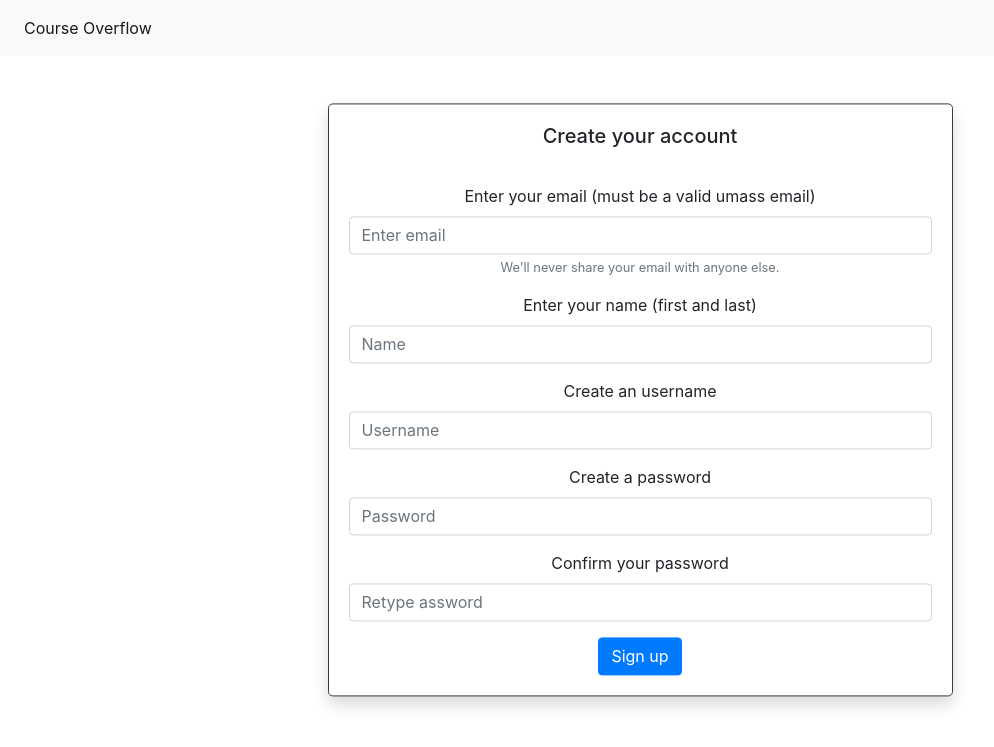
After one commit to Merlin1A/cs326-team-psi, a PHP site: page /createacc.html in a window 1280 px wide. The commit adds this page. Shown: the top 747 px of the page, without its empty margins (0-994 px from the left). Run offline with PHP 8.4, Linux system fonts and the light colour scheme.

Commit message:
added in template for users to create account

```diff
--- /dev/null
+++ b/createacc.html
@@ -0,0 +1,81 @@
+<!doctype html>
+<html lang="en">
+  <head>
+    <!-- Required meta tags -->
+    <meta charset="utf-8">
+    <meta name="viewport" content="width=device-width, initial-scale=1, shrink-to-fit=no">
+
+    <!-- Bootstrap CSS -->
+    <link rel="stylesheet" href="https://stackpath.bootstrapcdn.com/bootstrap/4.4.1/css/bootstrap.min.css" integrity="sha384-Vkoo8x4CGsO3+Hhxv8T/Q5PaXtkKtu6ug5TOeNV6gBiFeWPGFN9MuhOf23Q9Ifjh" crossorigin="anonymous">
+    <link rel="stylesheet" href="main.css">
+  </head>
+  <nav class="navbar sticky-top navbar-expand-lg navbar-light bg-light justify-content-between">
+      <button class="navbar-toggler" type="button" data-toggle="collapse" data-target="#navbarNavDropdown" aria-controls="navbarNavDropdown" aria-expanded="false" aria-label="Toggle navigation">
+    <span class="navbar-toggler-icon"></span>
+  </button>
+    <div class="collapse navbar-collapse" id="navbarNavDropdown">
+    <ul class="navbar-nav">
+      <li class="nav-item active">
+        <a class="nav-link" href="#">Course Overflow <span class="sr-only">(current)</span></a>
+      </li>
+    </ul>
+    <!-- <ul class="navbar-nav flex-row ml-md-auto d-none d-md-flex">
+      <li class="nav-item active">
+        <a class="nav-link" href="#">My Account<span class="sr-only">(current)</span></a>
+      </li>
+      <li class="nav-item active">
+        <a class="nav-link" href="#">Log Out<span class="sr-only">(current)</span></a>
+      </li>
+    </ul> -->
+  </div>
+</nav>
+  <body>
+    <div class="create acc">
+        <div class="col d-flex justify-content-center mb-2 centered">
+            <div class="card border-dark card rounded-lg w-50 shadow text-center">
+              <div class="card-body">
+                <h5 class="card-title">Create your account</h5> <br>
+                <form>
+                  <div class="form-group">
+                    <label for="email">Enter your email (must be a valid umass email)</label>
+                    <input type="email" class="form-control" id="email" aria-describedby="emailHelp" placeholder="Enter email">
+                    <small id="emailHelp" class="form-text text-muted">We'll never share your email with anyone else.</small>
+                  </div>
+                  <div class="form-group">
+                    <label for="name">Enter your name (first and last)</label>
+                    <input type="name" class="form-control" id="name" placeholder="Name">
+                  </div>
+                  <div class="form-group">
+                    <label for="username">Create an username</label>
+                    <input type="username" class="form-control" id="username" placeholder="Username">
+                  </div>
+                  <div class="form-group">
+                    <label for="password">Create a password</label>
+                    <input type="password" class="form-control" id="password" placeholder="Password">
+                  </div>
+                  <div class="form-group">
+                    <label for="retype-password">Confirm your password</label>
+                    <input type="retype-password" class="form-control" id="retype-password" placeholder="Retype assword">
+                  </div>
+                  <button type="submit" class="btn btn-primary">Sign up</button>
+                </form>
+              </div>
+            </div>
+        </div>
+    </div>
+    <!-- <div class="card border-dark mb-2 col d-flex justify-content-center">
+        <div class="card-header">Header</div>
+        <div class="card-body text-dark">
+            <h5 class="card-title">Dark card title</h5>
+            <p class="card-text">Some quick example text to build on the card title and make up the bulk of the card's content.</p>
+        </div>
+    </div> -->
+
+
+    <!-- Optional JavaScript -->
+    <!-- jQuery first, then Popper.js, then Bootstrap JS -->
+    <script src="https://code.jquery.com/jquery-3.4.1.slim.min.js" integrity="sha384-J6qa4849blE2+poT4WnyKhv5vZF5SrPo0iEjwBvKU7imGFAV0wwj1yYfoRSJoZ+n" crossorigin="anonymous"></script>
+    <script src="https://cdn.jsdelivr.net/npm/popper.js@1.16.0/dist/umd/popper.min.js" integrity="sha384-Q6E9RHvbIyZFJoft+2mJbHaEWldlvI9IOYy5n3zV9zzTtmI3UksdQRVvoxMfooAo" crossorigin="anonymous"></script>
+    <script src="https://stackpath.bootstrapcdn.com/bootstrap/4.4.1/js/bootstrap.min.js" integrity="sha384-wfSDF2E50Y2D1uUdj0O3uMBJnjuUD4Ih7YwaYd1iqfktj0Uod8GCExl3Og8ifwB6" crossorigin="anonymous"></script>
+  </body>
+</html>
--- a/index.html
+++ b/index.html
@@ -47,12 +47,12 @@
                   Reviews <span class="badge badge-light">980</span>
                   <span class="sr-only">unread messages</span>
                 </button>
-                <button class="btn btn-primary" data-toggle="collapse" href="#collapseOne" aria-expanded="false" aria-controls="collapseOne">
+                <button class="btn btn-primary" data-toggle="collapse" href="#collapseOne" aria-expanded="" aria-controls="collapseOne">
                   Click to see more
                 </button>
               </div>
             </div>
-            <div id="collapseOne" class="collapse">
+            <div id="collapseOne" class="collapse show">
               <div class="card-body">
                 Anim pariatur cliche reprehenderit, enim eiusmod high life accusamus terry richardson ad squid. 3 wolf moon officia aute, non cupidatat skateboard dolor brunch. Food truck quinoa nesciunt laborum eiusmod. Brunch 3 wolf moon tempor, sunt aliqua put a bird on it squid single-origin coffee nulla assumenda shoreditch et. Nihil anim keffiyeh helvetica, craft beer labore wes anderson cred nesciunt sapiente ea proident. Ad vegan excepteur butcher vice lomo. Leggings occaecat craft beer farm-to-table, raw denim aesthetic synth nesciunt you probably haven't heard of them accusamus labore sustainable VHS.
               </div>
```
Also changed, not shown: main.css (line endings or trailing spaces).
